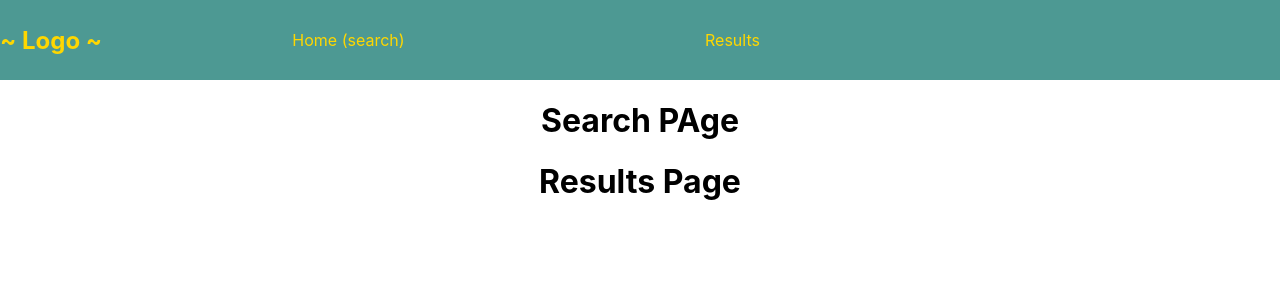
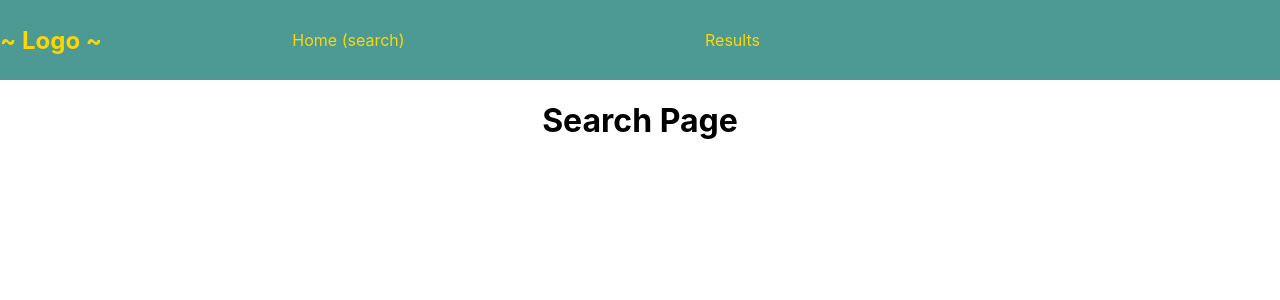
Before and after one commit to BETeng/Plaidypus-Code-Challenge, a React (Create React App) app in the folder naper-yelp/: page / in a window 1280 px wide. Shown: the top 300 px of the page. Built offline with nearby package versions, Linux system fonts and the light colour scheme.

Commit message:
exact path and add search.js page

```diff
--- a/naper-yelp/src/App.js
+++ b/naper-yelp/src/App.js
@@ -1,16 +1,19 @@
 import React from 'react';
 import Nav from './Nav';
 import Results from './Results';
+import Search from "./Search";
 import './App.css';
+import { BrowserRouter as Router, Switch, Route } from 'react-router-dom';
 
 function App() {
   return (
-    <div className="App">
-      <Nav/>
-      <h1> Search PAge</h1>
-      <Results/>
-
-    </div>
+    <Router>
+      <div className="App">
+        <Nav />
+        <Route path = "/" exact component = {Search} />
+        <Route path = "/results" exact component = {Results}/>
+      </div>
+    </Router>
   );
 }
 
--- /dev/null
+++ b/naper-yelp/src/Search.js
@@ -0,0 +1,10 @@
+import React from 'react';
+import './App.css';
+
+function Search() {
+  return (
+    <h1>Search Page</h1>
+  );
+}
+
+export default Search;
```
